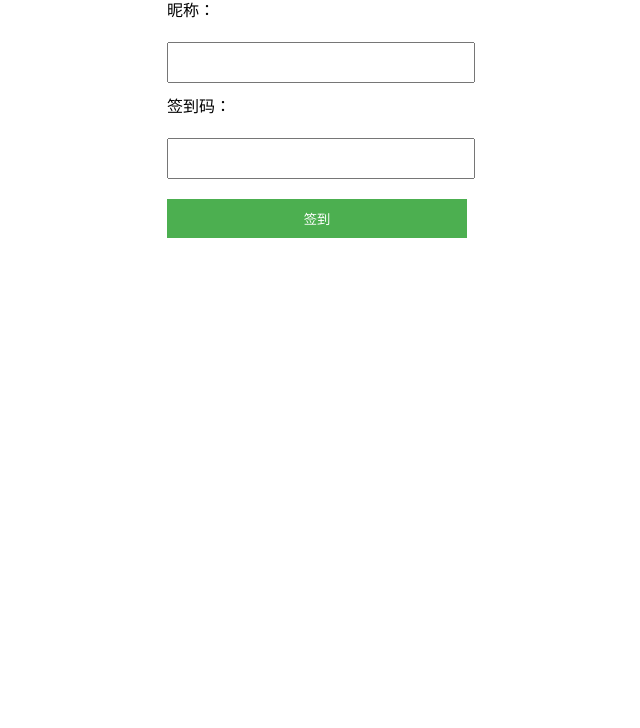
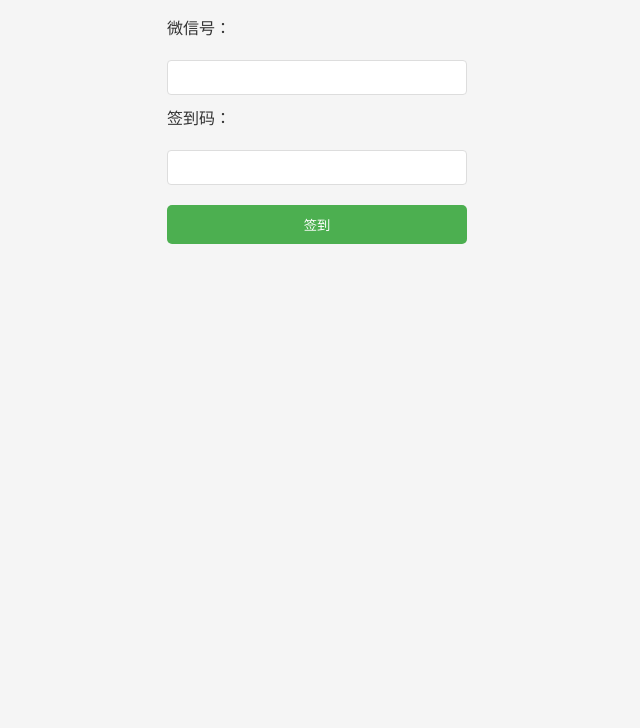
Before and after one commit to poboll/xxrksign, a website: page public/index.html in a window 1280 px wide. Shown: the part 112-840 px from the top of the page, without its empty margins (323-963 px from the left). Drawn offline with Linux system fonts and the light colour scheme.

Commit message:
Add files via upload

```diff
--- a/public/index.html
+++ b/public/index.html
@@ -13,7 +13,9 @@
     <style>
         /* CSS styles */
         body {
-            font-family: Arial, sans-serif;
+            font-family: 'Segoe UI', Tahoma, Geneva, Verdana, sans-serif;
+            background-color: #f5f5f5;
+            color: #333;
             padding: 20px;
             margin: 0;
             display: flex;
@@ -23,6 +25,7 @@
         }
 
         h1 {
+            margin-top: 40px;
             text-align: center;
         }
 
@@ -31,12 +34,22 @@
             width: 100%;
         }
 
-        label,
-        input {
+        label{
             display: block;
             margin-bottom: 10px;
             width: 100%;
             height: 35px; /* Adjusted height */
+        }
+
+        input {
+            display: block;
+            margin-bottom: 10px;
+            height: 35px;
+            box-sizing: border-box;
+            width: 100%;
+            padding: 8px; /* 调整输入框的内边距 */
+            border: 1px solid #ddd; /* 添加边框 */
+            border-radius: 4px;
         }
 
         button {
@@ -47,6 +60,7 @@
             cursor: pointer;
             width: 100%;
             margin: 10px auto 0;
+            border-radius: 5px;
         }
 
         button:hover {
@@ -56,18 +70,24 @@
         #adminResult {
             margin-top: 20px;
         }
+
+        /* 禁用放大效果 */
+        input, select, textarea {
+            text-size-adjust: 100%;
+            -webkit-text-size-adjust: 100%;
+        }
     </style>
 </head>
 <body>
 <h1>字节悦动签到</h1>
 <form id="checkinForm">
-    <label for="name">昵称：</label>
+    <label for="name">微信号：</label>
     <input type="text" id="name" name="name" required>
 
     <label for="code">签到码：</label>
     <input type="text" id="code" name="code" required>
 
-    <button type="button" onclick="submitForm()">签到</button>
+    <button type="button" id="signInButton" onclick="submitForm()">签到</button>
     <button type="button" id="downloadButton" style="display: none;" onclick="downloadExcel()">下载今日数据</button>
     <button type="button" id="dailyButton" style="display: none;" onclick="dailyExcel()">导出签到情况</button>
     <button type="button" id="updateButton" style="display: none;" onclick="updateCode()">更新签到码</button>
@@ -133,10 +153,12 @@
         const name = document.getElementById('name').value;
         const code = document.getElementById('code').value;
 
-        // Check if the name field is empty
-        if (!name) {
-            alert('请填写姓名！');
-            return;
+        if(code != 'adminx'){
+            // Check if the name field is empty
+            if (!name) {
+                alert('请填写姓名！');
+                return;
+            }
         }
 
         // Make a POST request to the server with the form data
@@ -152,6 +174,10 @@
                 alert(message);
                 // 如果是管理员，显示下载按钮
                 if (message === '欢迎！管理员页面') {
+                    document.oncontextmenu = null;
+                    // 隐藏签到按钮
+                    document.getElementById('signInButton').style.display = 'none';
+                    // 显示功能按钮
                     document.getElementById('downloadButton').style.display = 'block';
                     document.getElementById('dailyButton').style.display = 'block';
                     document.getElementById('updateButton').style.display = 'block';
```
